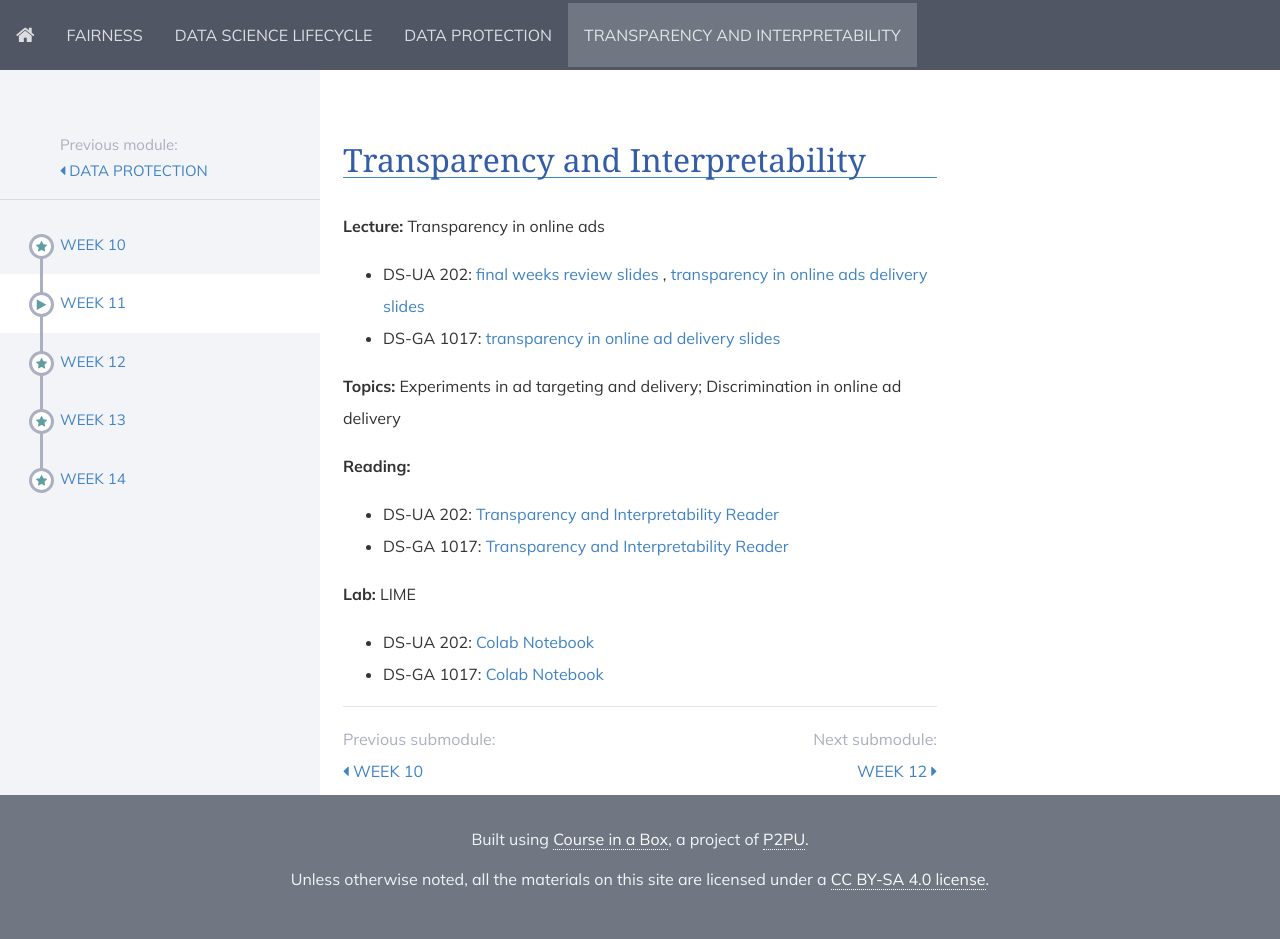
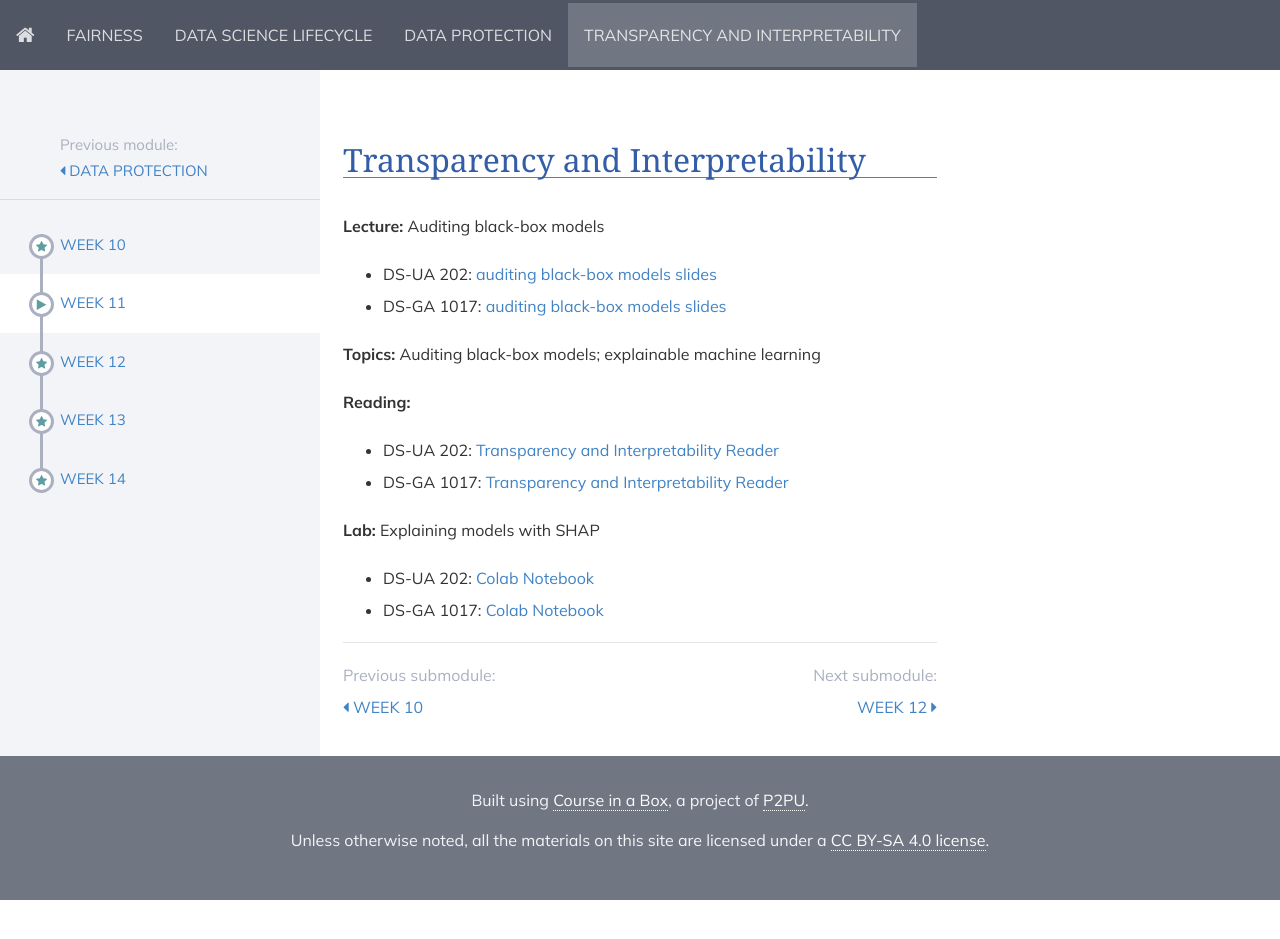
Before and after one commit to DataResponsibly/rds24, a Jekyll site: the page built from modules/transparency_and_interpretability/_posts/2000-01-02-week11.md, in a window 1280 px wide. Built offline with Jekyll 4.4.1, drawn with Linux system fonts in a browser that asks for light colours; nearby versions of some CDN libraries; after the commit the page ends 900 px from its top, so only the background shows below that.

Commit message:
Update 2000-01-02-week11.md

```diff
--- a/modules/transparency_and_interpretability/_posts/2000-01-02-week11.md
+++ b/modules/transparency_and_interpretability/_posts/2000-01-02-week11.md
@@ -4,16 +4,15 @@ title: Week 11
 
 ## Transparency and Interpretability
 
-**Lecture:** Transparency in online ads
+**Lecture:** Auditing black-box models
 
-* DS-UA 202: [final weeks review slides]()
-<!-- (../../../assets/11_final_weeks_202.pdf) -->
-, [transparency in online ads delivery slides]()
-<!-- (../../../assets/12_transparency_ads.pdf) -->
-* DS-GA 1017: [transparency in online ad delivery slides]()
-<!-- (../../../assets/12_transparency_ads.pdf) -->
+* DS-UA 202: [auditing black-box models slides]()
+<!-- (../../../assets/10_black_box_202.pdf) -->
+* DS-GA 1017: [auditing black-box models slides]()
+<!-- (../../../assets/10_BlackBox_1017.pdf) -->
 
-**Topics:** Experiments in ad targeting and delivery; Discrimination in online ad delivery
+
+**Topics:** Auditing black-box models; explainable machine learning
 
 **Reading:**
 
@@ -22,9 +21,9 @@ title: Week 11
 * DS-GA 1017: [Transparency and Interpretability Reader]()
 <!-- (../../../assets/transparency_reader.pdf) -->
 
-**Lab:** LIME
+**Lab:** Explaining models with SHAP
 
 * DS-UA 202: [Colab Notebook]()
-<!-- (https://colab.research.google.com/drive/1iFknQx341nMZ63dnrBwwIoeIR_n0UOrR?usp=sharing) -->
+<!-- (https://colab.research.google.com/drive/1Y5qwGwy1v_l25ZOtZOPN15ZOfiQkfOWK?usp=sharing) -->
 * DS-GA 1017: [Colab Notebook]()
-<!-- (https://colab.research.google.com/drive/11aEWEwpOfywZH_AD1qr3p1Crd_YEnSiB?usp=sharing) -->
+<!-- (https://colab.research.google.com/drive/1IyOjGaIMB_WCOn6vw16q_WCE3l52bqEp?usp=sharing) -->
```
